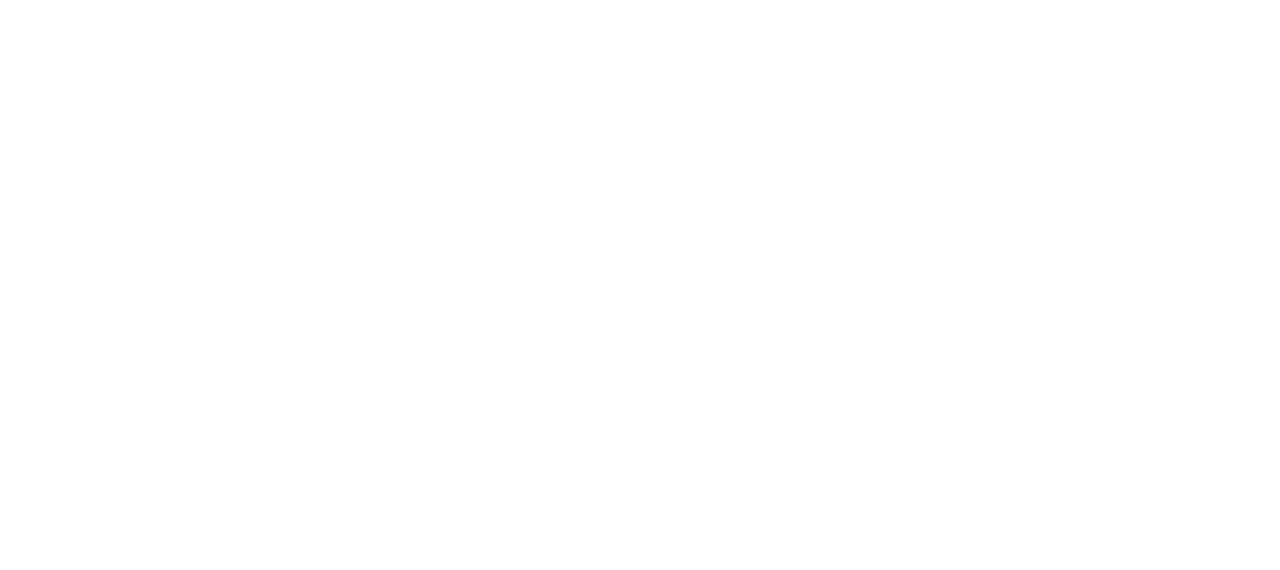
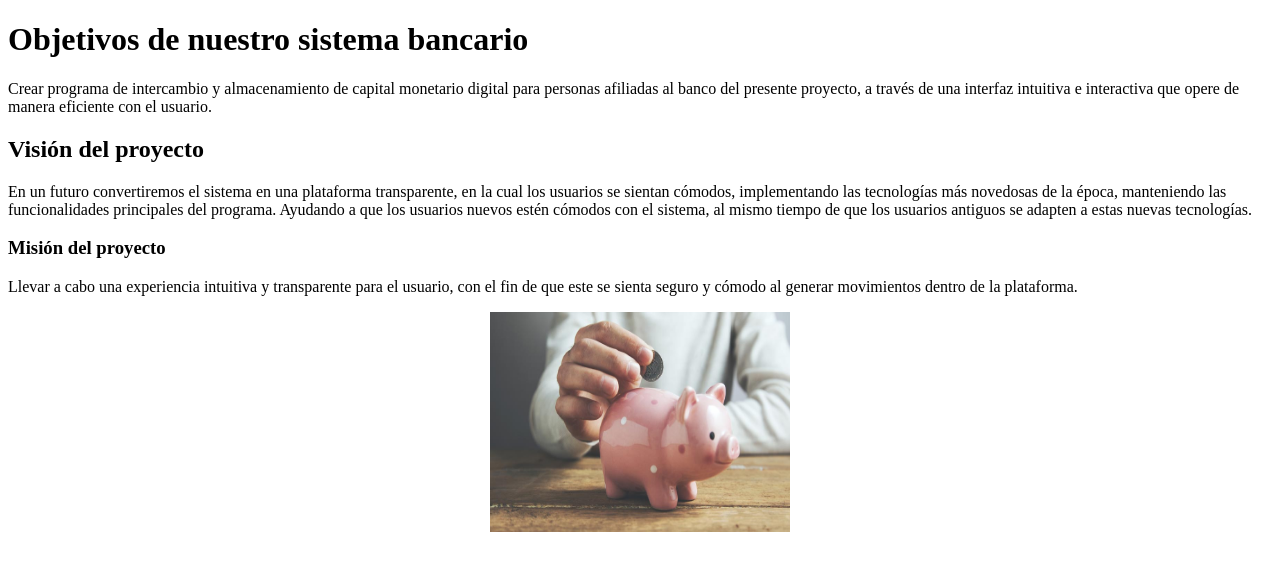
Before and after one commit to JuanAntonioHR/ProyectoFinalInterfaces, a plain HTML site: page objetivos.html in a window 1280 px wide. Drawn offline with Linux system fonts and the light colour scheme.

Commit message:
Objetivos, vision y mision añadidos en pagina Objetivos, imagen añadida en pagina Objetivos

```diff
--- a/objetivos.html
+++ b/objetivos.html
@@ -7,6 +7,12 @@
     <title>Document</title>
 </head>
 <body>
-
+    <h1>Objetivos de nuestro sistema bancario</h1>
+    <p>Crear programa de intercambio y almacenamiento de capital monetario digital para personas afiliadas al banco del presente proyecto, a través de una interfaz intuitiva e interactiva que opere de manera eficiente con el usuario.</p>
+    <h2>Visión del proyecto</h2>
+    <p>En un futuro convertiremos el sistema en una plataforma transparente, en la cual los usuarios se sientan cómodos, implementando las tecnologías más novedosas de la época, manteniendo las funcionalidades principales del programa. Ayudando a que los usuarios nuevos estén cómodos con el sistema, al mismo tiempo de que los usuarios antiguos se adapten a estas nuevas tecnologías.</p>
+    <h3>Misión del proyecto</h3>
+    <p>Llevar a cabo una experiencia intuitiva y transparente para el usuario, con el fin de que este se sienta seguro y cómodo al generar movimientos dentro de la plataforma.</p>
+    <p><div align="center"><img src="Imagenes/banco.jpg" width="300" height="220" ></div></p>
 </body>
 </html>
```
Also changed, not shown: Imagenes/banco.jpg (added).
